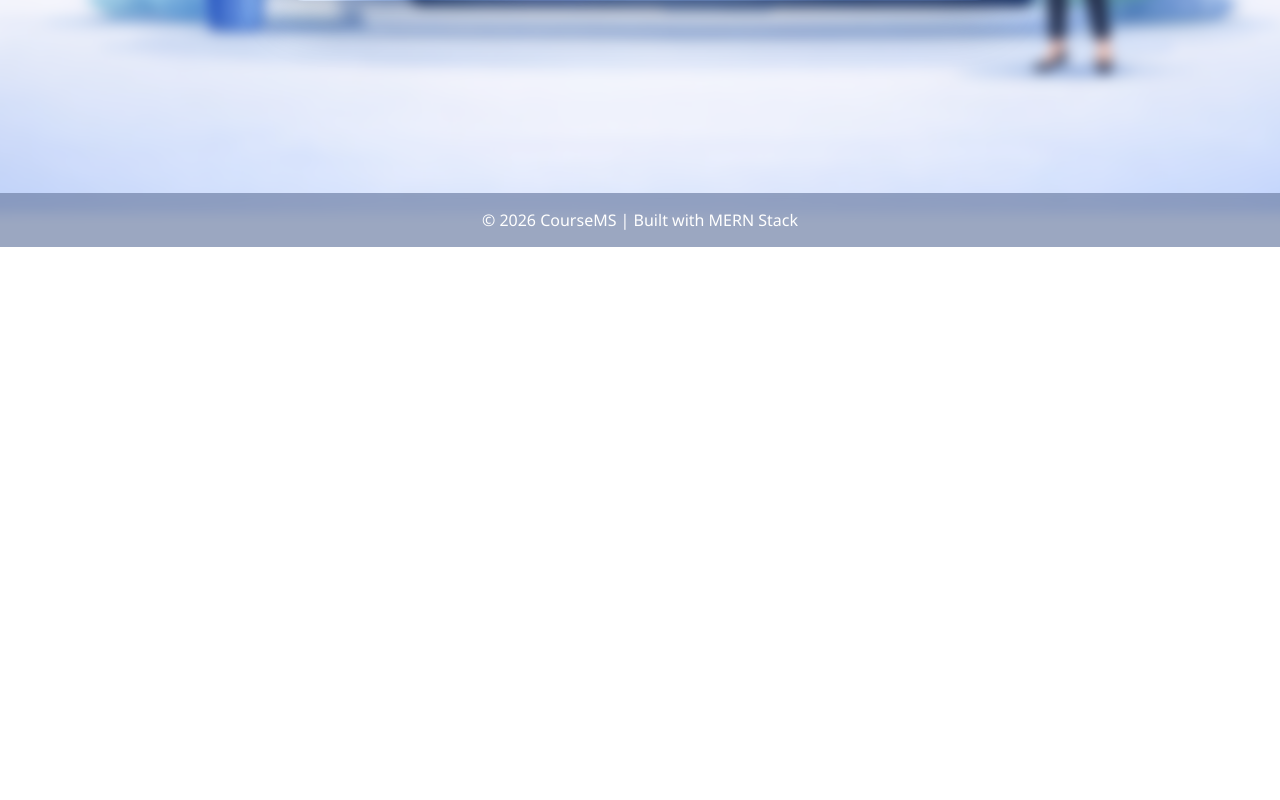
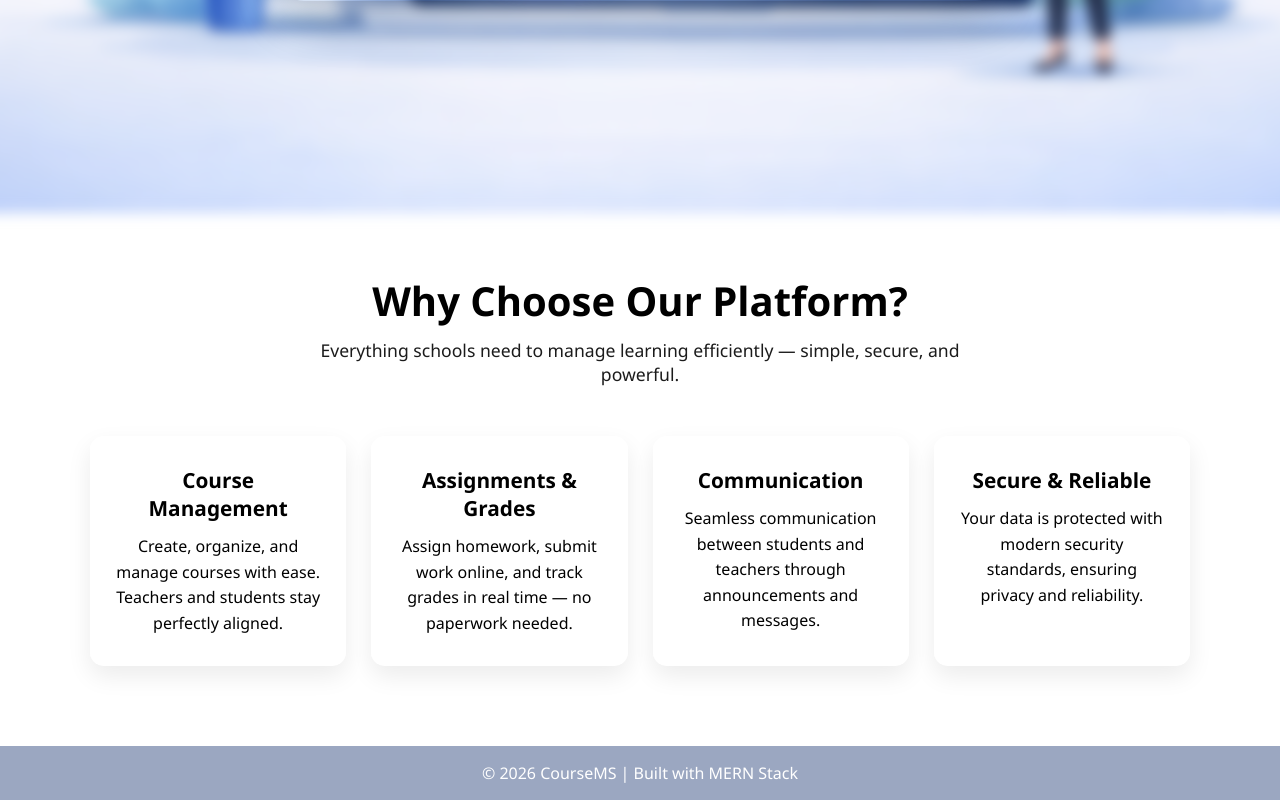
Before and after one commit to raghavendra-kumar04/academic-course-management-system, a React (Vite) app in the folder Frontend/: page / in a window 1280 px wide. Shown: the part 607-1407 px from the top of the page. Before the commit the page ends 854 px from the top, so only its background shows below. Built offline with nearby package versions, Linux system fonts and the light colour scheme.

Commit message:
added about page

```diff
--- /dev/null
+++ b/Frontend/src/Pages/About.jsx
@@ -0,0 +1,47 @@
+import React from 'react'
+import './about.css'
+
+export default function About()  {
+    return (
+        <section className="about">
+            <h2 className="about-title">Why Choose Our Platform?</h2>
+            <p className="about-subtitle">
+            Everything schools need to manage learning efficiently — simple, secure, and powerful.
+            </p>
+
+            <div className="about-cards">
+            <div className="about-card">
+                <h3>Course Management</h3>
+                <p>
+                Create, organize, and manage courses with ease.
+                Teachers and students stay perfectly aligned.
+                </p>
+            </div>
+
+            <div className="about-card">
+                <h3>Assignments & Grades</h3>
+                <p>
+                Assign homework, submit work online, and track grades
+                in real time — no paperwork needed.
+                </p>
+            </div>
+
+            <div className="about-card">
+                <h3>Communication</h3>
+                <p>
+                Seamless communication between students and teachers
+                through announcements and messages.
+                </p>
+            </div>
+
+            <div className="about-card">
+                <h3>Secure & Reliable</h3>
+                <p>
+                Your data is protected with modern security standards,
+                ensuring privacy and reliability.
+                </p>
+            </div>
+            </div>
+        </section>
+    )
+}
--- a/Frontend/src/Pages/Home.jsx
+++ b/Frontend/src/Pages/Home.jsx
@@ -3,6 +3,7 @@ import Navbar from "../components/common/Navbar";
 import Footer from "../components/common/Footer";
 import { Link } from "react-router-dom";
 import "./home.css";
+import About from "./About";
 
 export default function Home() {
   return (
@@ -29,7 +30,7 @@ export default function Home() {
           </div>
         </div>
       </section>
-
+      <About/>
       <Footer />
     </>
   );
--- /dev/null
+++ b/Frontend/src/Pages/about.css
@@ -0,0 +1,49 @@
+.about {
+  padding: 80px 20px;
+  background: transparent;
+  text-align: center;
+}
+
+.about-title {
+  font-size: 2.5rem;
+  font-weight: 700;
+  margin-bottom: 10px;
+}
+
+.about-subtitle {
+  max-width: 700px;
+  margin: 0 auto 50px;
+  color: #1b1b1b;
+  font-size: 1.1rem;
+}
+
+.about-cards {
+  display: grid;
+  grid-template-columns: repeat(auto-fit, minmax(250px, 1fr));
+  gap: 25px;
+  max-width: 1100px;
+  margin: 0 auto;
+}
+
+.about-card {
+  background: #ffffff9a;
+  padding: 30px 25px;
+  border-radius: 14px;
+  box-shadow: 0 10px 25px rgba(0, 0, 0, 0.08);
+  transition: transform 0.3s ease, box-shadow 0.3s ease;
+}
+
+.about-card h3 {
+  margin-bottom: 12px;
+  font-size: 1.3rem;
+}
+
+.about-card p {
+  color: #000000;
+  line-height: 1.6;
+}
+
+.about-card:hover {
+  transform: translateY(-8px);
+  box-shadow: 0 15px 35px rgba(0, 0, 0, 0.12);
+}
--- a/Frontend/src/Pages/home.css
+++ b/Frontend/src/Pages/home.css
@@ -50,7 +50,7 @@
 .home-content h1 {
   font-size: 3rem;
   margin-bottom: 16px;
-  background: linear-gradient(135deg, #3857d0, #eea9ff);
+  background: linear-gradient(90deg,rgb(4, 0, 73) 0%, rgba(9, 9, 121, 1) 35%, rgba(0, 212, 255, 1) 100%);
   -webkit-background-clip: text;
   color: transparent;
 }
@@ -103,6 +103,8 @@
   transform: translateY(-4px) scale(1.02);
 }
 
+
+
 /* Animation */
 @keyframes fadeUp {
   from {
--- a/Frontend/src/components/common/Navbar.jsx
+++ b/Frontend/src/components/common/Navbar.jsx
@@ -16,10 +16,10 @@ export default function Navbar() {
         {/* Navigation */}
         <ul className="nav-links">
           <li><Link to="/">Home</Link></li>
-          <li><Link to="/links">Links</Link></li>
+          <li><Link to="/about">About</Link></li>
 
           {/* Student Dropdown */}
-          <li className="dropdown">
+          {/* <li className="dropdown">
             <span className="dropbtn">Student ▾</span>
             <ul className="dropdown-content">
               <li><Link to="/student/dashboard">Dashboard</Link></li>
@@ -28,10 +28,10 @@ export default function Navbar() {
               <li><Link to="/student/submit">Submit</Link></li>
               <li><Link to="/student/grades">Grades</Link></li>
             </ul>
-          </li>
+          </li> */}
 
           {/* Teacher Dropdown */}
-          <li className="dropdown">
+          {/* <li className="dropdown">
             <span className="dropbtn">Teacher ▾</span>
             <ul className="dropdown-content">
               <li><Link to="/teacher/dashboard">Dashboard</Link></li>
@@ -40,10 +40,10 @@ export default function Navbar() {
               <li><Link to="/teacher/submissions">Submissions</Link></li>
               <li><Link to="/teacher/grade-entry">Grade Entry</Link></li>
             </ul>
-          </li>
+          </li> */}
 
                     {/* Admin Dropdown */}
-          <li className="dropdown">
+          {/* <li className="dropdown">
             <span className="dropbtn">Admin ▾</span>
             <ul className="dropdown-content">
               <li><Link to="/admin/dashboard">Dashboard</Link></li>
@@ -52,7 +52,7 @@ export default function Navbar() {
               <li><Link to="/admin/calendar">Academic Calendar</Link></li>
               <li><Link to="/admin/reports">Reports</Link></li>
             </ul>
-          </li>
+          </li> */}
 
           <NotificationBell />
 
```
